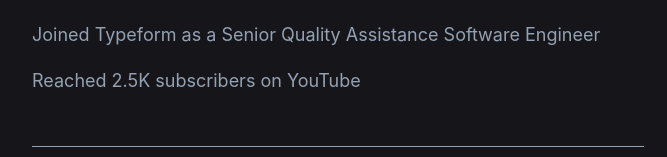
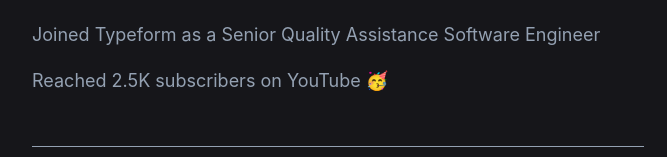
Before and after one commit to wlsf82/walmyr-nextjs, a Next.js app: page / in a window 1280 px wide. Shown: the part 3156-3313 px from the top of the page, without its empty margins (302-969 px from the left). Built offline with nearby package versions, Linux system fonts and the light colour scheme.

Commit message:
Add forgotten emoji

```diff
--- a/components/timeline.js
+++ b/components/timeline.js
@@ -100,7 +100,7 @@
       'The Talking About Testing channel has been approved to be part of the YouTube Partner Program ✅',
       'Moved from Amsterdam to Barcelona, Spain 🇪🇸',
       'Joined Typeform as a Senior Quality Assistance Software Engineer',
-      'Reached 2.5K subscribers on YouTube'
+      'Reached 2.5K subscribers on YouTube 🥳'
     ]
   },
 ]
```
